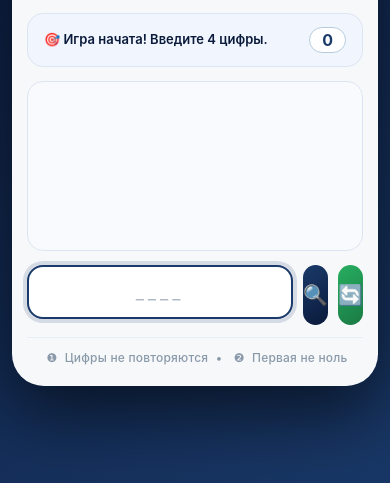
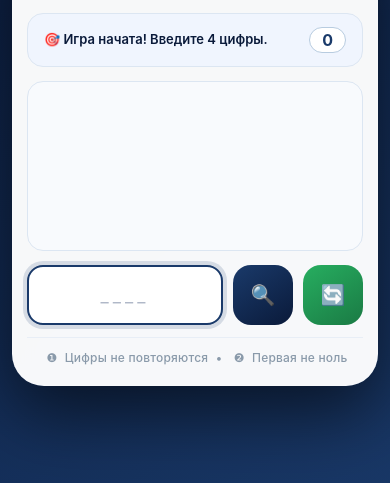
Before and after one commit to efits1974-ops/bulls-and-cows, a plain HTML site: page index.html in a window 390 px wide. Shown: the part 271-754 px from the top of the page. Drawn offline with Linux system fonts and the light colour scheme.

Commit message:
Update index.html

```diff
--- a/index.html
+++ b/index.html
@@ -168,7 +168,7 @@
             align-items: stretch;
         }
         .input-area input {
-            flex: 1 1 100%;
+            flex: 1;
             min-width: 0;
             padding: 0 8px;
             font-size: max(18px, 5vw);
@@ -181,7 +181,7 @@
             color: #0a1a3a;
             outline: none;
             transition: border 0.2s, box-shadow 0.2s;
-            height: 60px;
+            height: 64px;
             font-family: -apple-system, BlinkMacSystemFont, "Segoe UI", Roboto, monospace;
         }
         .input-area input:focus {
@@ -199,15 +199,13 @@
             font-size: 18px;
         }
 
+        /* ===== КНОПКИ (КВАДРАТНЫЕ) ===== */
         .btn-group {
             display: flex;
             gap: 10px;
-            flex: 1;
+            flex: 0 0 auto;
         }
-
-        /* ===== КНОПКИ (УВЕЛИЧЕНЫ) ===== */
         .btn {
-            flex: 1;
             border: none;
             border-radius: 20px;
             font-size: 22px;
@@ -216,12 +214,13 @@
             cursor: pointer;
             transition: all 0.12s;
             touch-action: manipulation;
+            width: 64px;
             height: 64px;
+            min-width: 56px;
             min-height: 56px;
             display: flex;
             align-items: center;
             justify-content: center;
-            gap: 4px;
             -webkit-tap-highlight-color: transparent;
         }
         .btn:active {
@@ -266,20 +265,12 @@
             margin: 0 4px;
         }
 
-        /* ===== АДАПТИВ (КНОПКИ УВЕЛИЧЕНЫ) ===== */
+        /* ===== АДАПТИВ ===== */
         @media (max-width: 420px) {
             .container { padding: 18px 14px 20px; }
             .header h1 { font-size: 22px; }
-            .input-area input { flex: 1 1 100%; font-size: 20px; letter-spacing: 6px; height: 54px; }
-
-            /* Кнопки на мобилках */
-            .btn {
-                height: 60px;
-                font-size: 20px;
-                border-radius: 18px;
-                min-height: 54px;
-            }
-
+            .input-area input { height: 60px; font-size: 20px; letter-spacing: 6px; }
+            .btn { width: 60px; height: 60px; font-size: 20px; border-radius: 18px; min-width: 54px; min-height: 54px; }
             .history-box { height: 170px; font-size: 14px; }
             .status-text { font-size: 13px; }
             .attempts-badge { font-size: 16px; padding: 2px 12px; }
@@ -287,8 +278,9 @@
 
         @media (max-width: 370px) {
             .input-area { flex-wrap: wrap; }
-            .input-area input { flex: 1 1 100%; letter-spacing: 12px; }
-            .btn-group { flex: 1 1 100%; }
+            .input-area input { flex: 1 1 100%; }
+            .btn-group { flex: 1 1 100%; justify-content: center; }
+            .btn { width: 60px; height: 60px; }
         }
 
         @media (prefers-color-scheme: dark) {
@@ -388,7 +380,6 @@
             inputField.value = '';
             inputField.disabled = false;
             guessBtn.disabled = false;
-            // Фокус на поле ввода с небольшой задержкой (для iOS)
             setTimeout(() => inputField.focus(), 100);
         }
 
@@ -411,7 +402,6 @@
 
             const guess = raw.split('').map(Number);
 
-            // Проверка повторов
             const seen = new Set();
             for (const d of guess) {
                 if (seen.has(d)) {
@@ -424,7 +414,6 @@
                 seen.add(d);
             }
 
-            // ===== ПОДСЧЁТ =====
             let bulls = 0, cows = 0;
             const secretMatched = [false, false, false, false];
             const guessMatched = [false, false, false, false];
@@ -453,7 +442,6 @@
             attempts++;
             attemptsLabel.textContent = attempts;
 
-            // ===== ИСТОРИЯ =====
             const entry = document.createElement('div');
             entry.className = 'history-item';
             const guessSpan = document.createElement('span');
@@ -467,14 +455,12 @@
             historyArea.appendChild(entry);
             historyArea.scrollTop = historyArea.scrollHeight;
 
-            // ===== СТАТУС =====
             statusLabel.textContent = `🐂 Быки: ${bulls} | 🐄 Коровы: ${cows}`;
             statusLabel.className = 'status-text';
 
             inputField.value = '';
             setTimeout(() => inputField.focus(), 50);
 
-            // ===== ПОБЕДА =====
             if (bulls === 4) {
                 gameOver = true;
                 inputField.disabled = true;
@@ -482,7 +468,6 @@
                 statusLabel.innerHTML = `🎉 ПОБЕДА! Число ${secretNumber.join('')} за ${attempts} попыток!`;
                 statusLabel.className = 'status-text win';
 
-                // Победная строка в истории
                 const winEntry = document.createElement('div');
                 winEntry.className = 'history-item history-win';
                 const winGuess = document.createElement('span');
@@ -496,14 +481,12 @@
                 historyArea.appendChild(winEntry);
                 historyArea.scrollTop = historyArea.scrollHeight;
 
-                // Всплывашка с задержкой
                 setTimeout(() => {
                     alert(`🎉 Поздравляю!\nВы угадали число ${secretNumber.join('')}\nЗа ${attempts} попыток!`);
                 }, 350);
             }
         }
 
-        // ===== ОБРАБОТЧИКИ =====
         guessBtn.addEventListener('click', checkGuess);
         newGameBtn.addEventListener('click', startNewGame);
 
@@ -514,12 +497,10 @@
             }
         });
 
-        // Ограничение ввода: только цифры, макс 4
         inputField.addEventListener('input', function() {
             this.value = this.value.replace(/[^0-9]/g, '').slice(0, 4);
         });
 
-        // Вставка из буфера
         inputField.addEventListener('paste', function(e) {
             e.preventDefault();
             const pasted = (e.clipboardData || window.clipboardData).getData('text');
@@ -527,7 +508,6 @@
             this.value = cleaned;
         });
 
-        // ===== СТАРТ =====
         startNewGame();
     })();
 </script>
```
